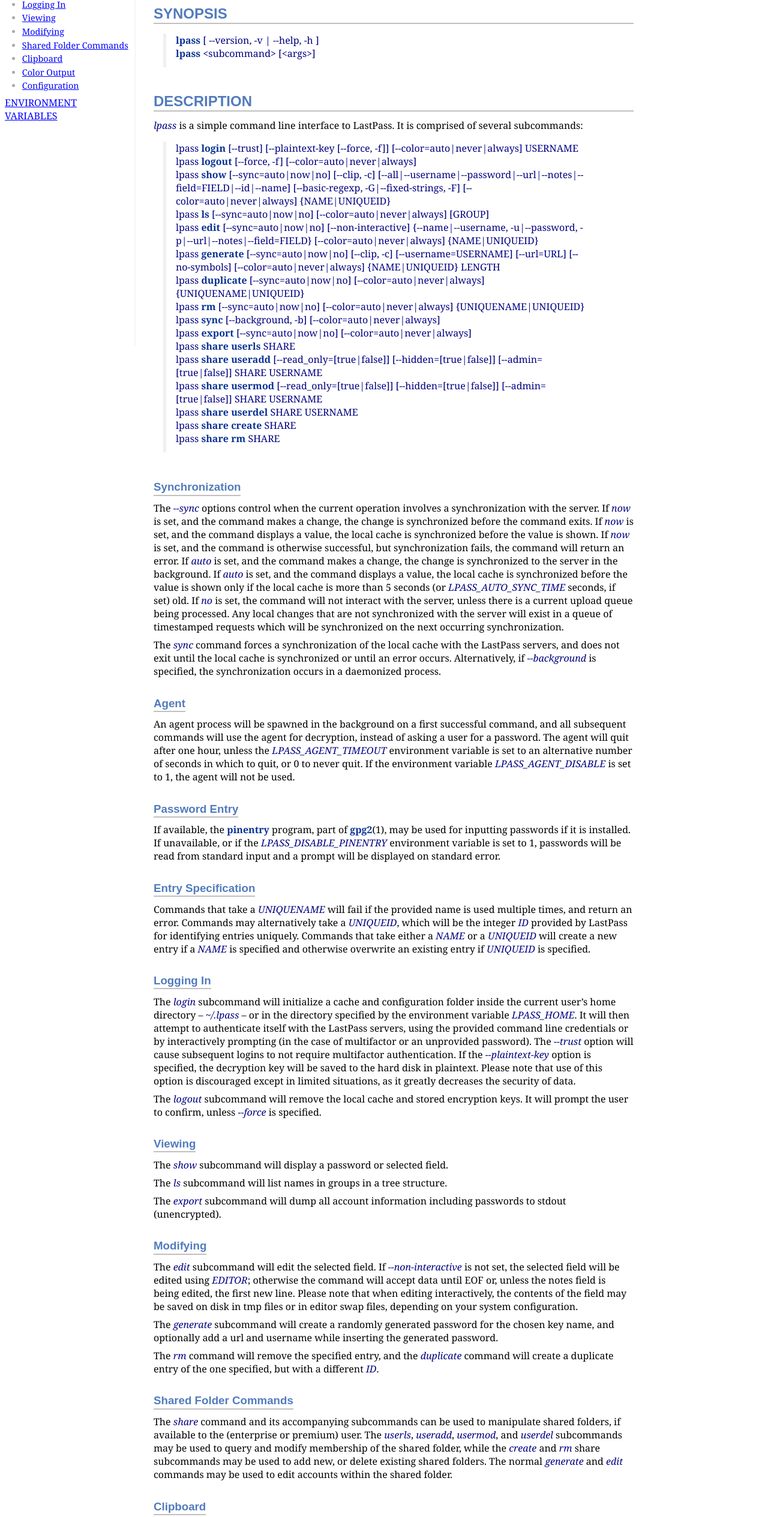
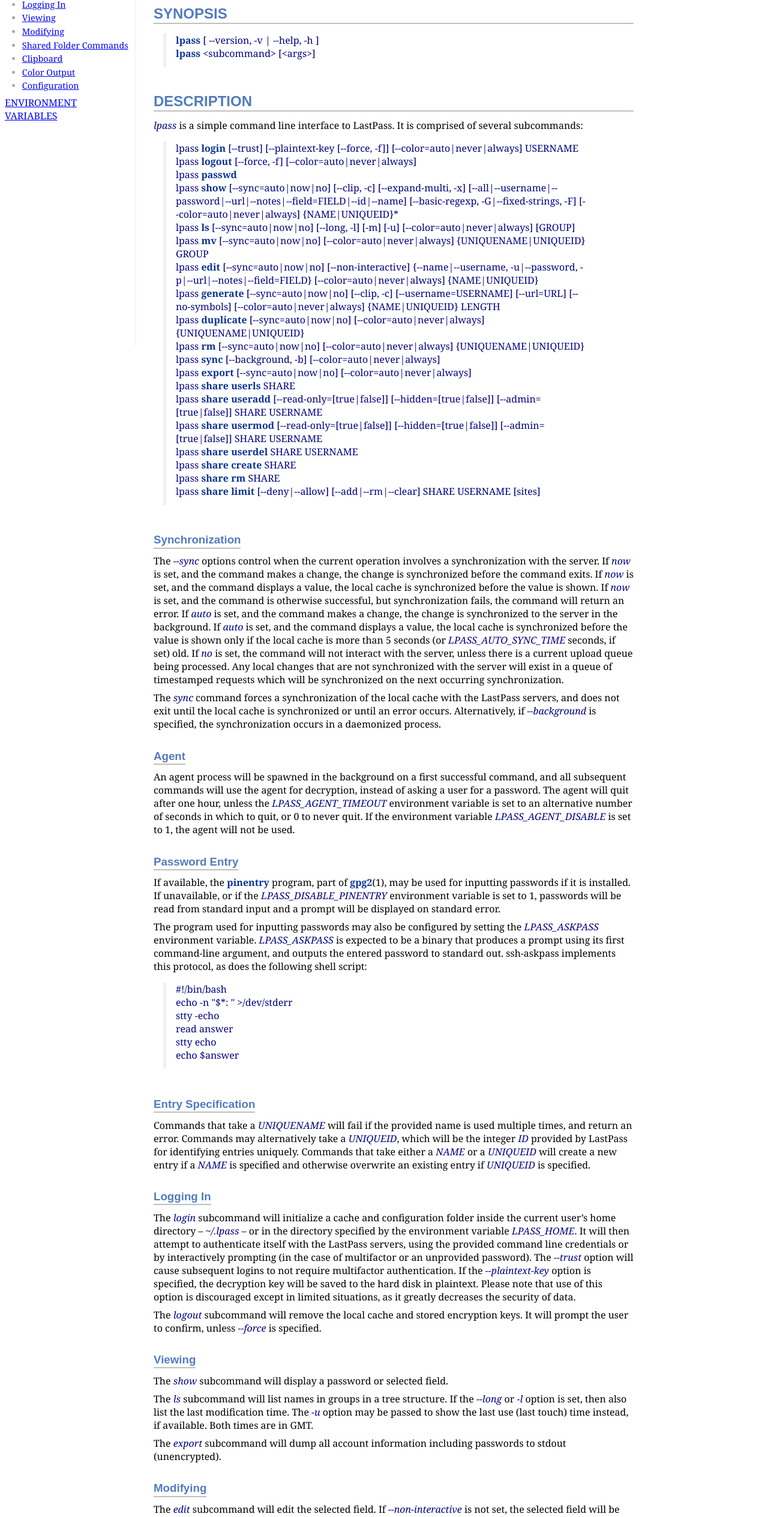
Before and after one commit to lastpass/lastpass-cli, a plain HTML site: page lpass.1.html in a window 1280 px wide. Shown: the part 224-2753 px from the top of the page at 60% size. Drawn offline with Linux system fonts and the light colour scheme.

Commit message:
update docs to latest master

```diff
--- a/lpass.1.html
+++ b/lpass.1.html
@@ -797,8 +797,10 @@
 <div class="verseblock">
 <pre class="content">lpass <strong>login</strong> [--trust] [--plaintext-key [--force, -f]] [--color=auto|never|always] USERNAME
 lpass <strong>logout</strong> [--force, -f] [--color=auto|never|always]
-lpass <strong>show</strong> [--sync=auto|now|no] [--clip, -c] [--all|--username|--password|--url|--notes|--field=FIELD|--id|--name] [--basic-regexp, -G|--fixed-strings, -F] [--color=auto|never|always] {NAME|UNIQUEID}
-lpass <strong>ls</strong> [--sync=auto|now|no] [--color=auto|never|always] [GROUP]
+lpass <strong>passwd</strong>
+lpass <strong>show</strong> [--sync=auto|now|no] [--clip, -c] [--expand-multi, -x] [--all|--username|--password|--url|--notes|--field=FIELD|--id|--name] [--basic-regexp, -G|--fixed-strings, -F] [--color=auto|never|always] {NAME|UNIQUEID}*
+lpass <strong>ls</strong> [--sync=auto|now|no] [--long, -l] [-m] [-u] [--color=auto|never|always] [GROUP]
+lpass <strong>mv</strong> [--sync=auto|now|no] [--color=auto|never|always] {UNIQUENAME|UNIQUEID} GROUP
 lpass <strong>edit</strong> [--sync=auto|now|no] [--non-interactive] {--name|--username, -u|--password, -p|--url|--notes|--field=FIELD} [--color=auto|never|always] {NAME|UNIQUEID}
 lpass <strong>generate</strong> [--sync=auto|now|no] [--clip, -c] [--username=USERNAME] [--url=URL] [--no-symbols] [--color=auto|never|always] {NAME|UNIQUEID} LENGTH
 lpass <strong>duplicate</strong> [--sync=auto|now|no] [--color=auto|never|always] {UNIQUENAME|UNIQUEID}
@@ -806,11 +808,12 @@
 lpass <strong>sync</strong> [--background, -b] [--color=auto|never|always]
 lpass <strong>export</strong> [--sync=auto|now|no] [--color=auto|never|always]
 lpass <strong>share</strong> <strong>userls</strong> SHARE
-lpass <strong>share</strong> <strong>useradd</strong> [--read_only=[true|false]] [--hidden=[true|false]] [--admin=[true|false]] SHARE USERNAME
-lpass <strong>share</strong> <strong>usermod</strong> [--read_only=[true|false]] [--hidden=[true|false]] [--admin=[true|false]] SHARE USERNAME
+lpass <strong>share</strong> <strong>useradd</strong> [--read-only=[true|false]] [--hidden=[true|false]] [--admin=[true|false]] SHARE USERNAME
+lpass <strong>share</strong> <strong>usermod</strong> [--read-only=[true|false]] [--hidden=[true|false]] [--admin=[true|false]] SHARE USERNAME
 lpass <strong>share</strong> <strong>userdel</strong> SHARE USERNAME
 lpass <strong>share</strong> <strong>create</strong> SHARE
-lpass <strong>share</strong> <strong>rm</strong> SHARE</pre>
+lpass <strong>share</strong> <strong>rm</strong> SHARE
+lpass <strong>share</strong> <strong>limit</strong> [--deny|--allow] [--add|--rm|--clear] SHARE USERNAME [sites]</pre>
 <div class="attribution">
 </div></div>
 <div class="sect2">
@@ -849,6 +852,20 @@
 passwords if it is installed. If unavailable, or if the <em>LPASS_DISABLE_PINENTRY</em>
 environment variable is set to 1, passwords will be read from standard input and a
 prompt will be displayed on standard error.</p></div>
+<div class="paragraph"><p>The program used for inputting passwords may also be configured by setting the
+<em>LPASS_ASKPASS</em> environment variable. <em>LPASS_ASKPASS</em> is expected to be a
+binary that produces a prompt using its first command-line argument, and
+outputs the entered password to standard out.  ssh-askpass implements this
+protocol, as does the following shell script:</p></div>
+<div class="verseblock">
+<pre class="content">#!/bin/bash
+echo -n "$*: " &gt;/dev/stderr
+stty -echo
+read answer
+stty echo
+echo $answer</pre>
+<div class="attribution">
+</div></div>
 </div>
 <div class="sect2">
 <h3 id="_entry_specification">Entry Specification</h3>
@@ -877,7 +894,10 @@
 <div class="sect2">
 <h3 id="_viewing">Viewing</h3>
 <div class="paragraph"><p>The <em>show</em> subcommand will display a password or selected field.</p></div>
-<div class="paragraph"><p>The <em>ls</em> subcommand will list names in groups in a tree structure.</p></div>
+<div class="paragraph"><p>The <em>ls</em> subcommand will list names in groups in a tree structure. If
+the <em>--long</em> or <em>-l</em> option is set, then also list the last modification
+time.  The <em>-u</em> option may be passed to show the last use (last touch) time
+instead, if available. Both times are in GMT.</p></div>
 <div class="paragraph"><p>The <em>export</em> subcommand will dump all account information including
 passwords to stdout (unencrypted).</p></div>
 </div>
@@ -904,12 +924,18 @@
 share subcommands may be used to add new, or delete existing shared folders.
 The normal <em>generate</em> and <em>edit</em> commands may be used to edit accounts within
 the shared folder.</p></div>
+<div class="paragraph"><p>The <em>share limit</em> command may be used to manipulate account access lists on the
+share for a specific user.  Running with no arguments will display the
+current access levels for a user.  The <em>--add</em>, <em>--rm</em>, and <em>--clear</em> options
+may be used to add to, remove from, or reset the list.  Passing <em>--allow</em> or
+<em>--deny</em> will make the list a whitelist or blacklist, respectively.</p></div>
 </div>
 <div class="sect2">
 <h3 id="_clipboard">Clipboard</h3>
 <div class="paragraph"><p>Commands that take a <em>-c</em> or <em>--clip</em> option will copy the output to the
 clipboard, using <strong>xclip</strong>(1) or <strong>xsel</strong>(1) on X11-based systems, <strong>pbcopy</strong>(1)
-on OSX, or <strong>putclip</strong> on Cygwin.</p></div>
+on OSX, or <strong>putclip</strong> on Cygwin. The command to be used can be overridden by
+specifying the <span class="monospaced">LPASS_CLIPBOARD_COMMAND</span> environment variable.</p></div>
 </div>
 <div class="sect2">
 <h3 id="_color_output">Color Output</h3>
@@ -964,6 +990,16 @@
 <em>LPASS_DISABLE_PINENTRY</em>
 </p>
 </li>
+<li>
+<p>
+<em>LPASS_ASKPASS</em>
+</p>
+</li>
+<li>
+<p>
+<em>LPASS_CLIPBOARD_COMMAND</em>
+</p>
+</li>
 </ul></div>
 </div>
 </div>
@@ -972,7 +1008,7 @@
 <div id="footer">
 <div id="footer-text">
 Last updated
- 2015-08-11 16:00:11 EDT
+ 2016-04-25 14:02:56 EDT
 </div>
 </div>
 </body>
```
